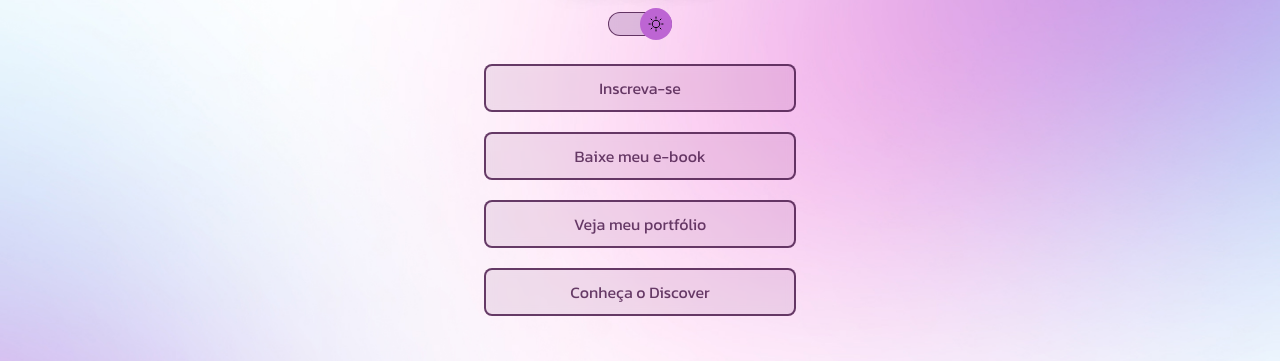
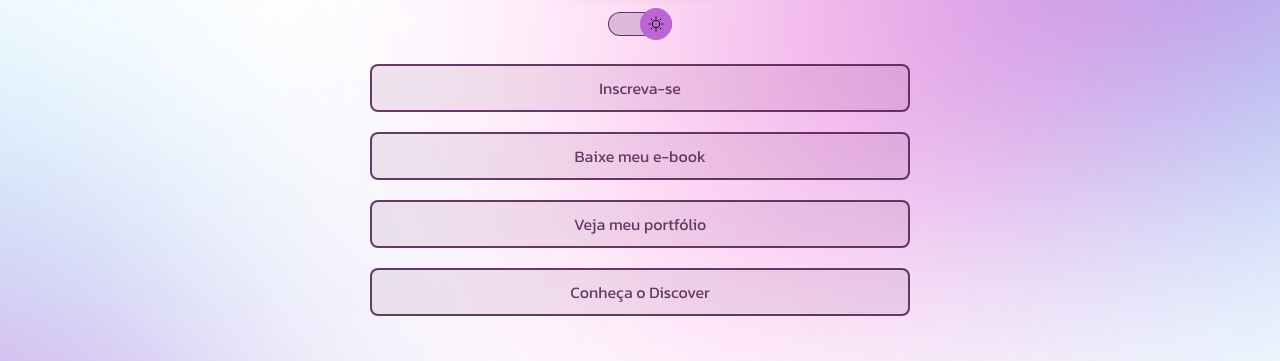
Before and after one commit to WesleyWholf/mycode, a plain HTML site: page index.html in a window 1280 px wide. Shown: the part 253-614 px from the top of the page. Drawn offline with nearby package versions, Linux system fonts and the light colour scheme; a web font is replaced by a local one.

Commit message:
ajuste na largura

```diff
--- a/style.css
+++ b/style.css
@@ -44,7 +44,8 @@ body{
 }
 
 .container{
-    width: 360PX;
+    width: 100%;
+    max-width: 588px;
     margin: 56px auto 0px auto;
     padding: 0 24px;
 
```
